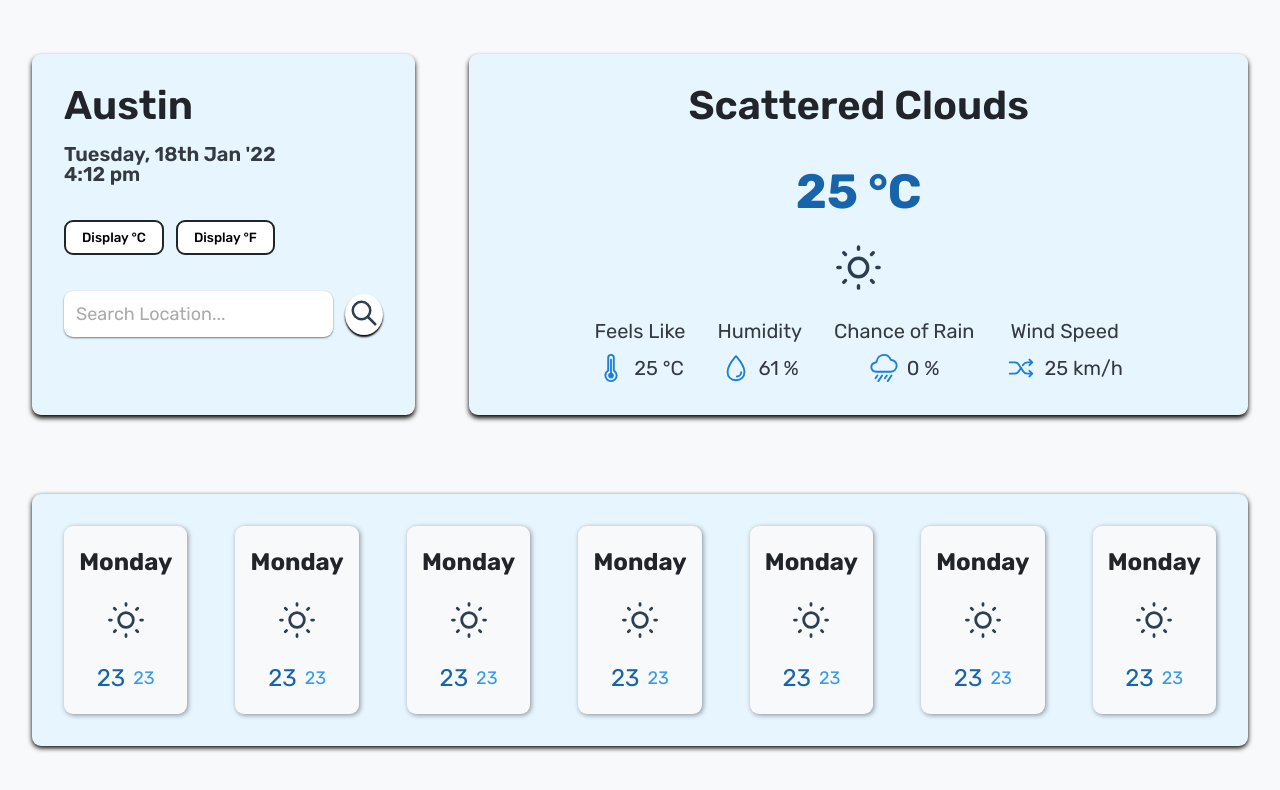
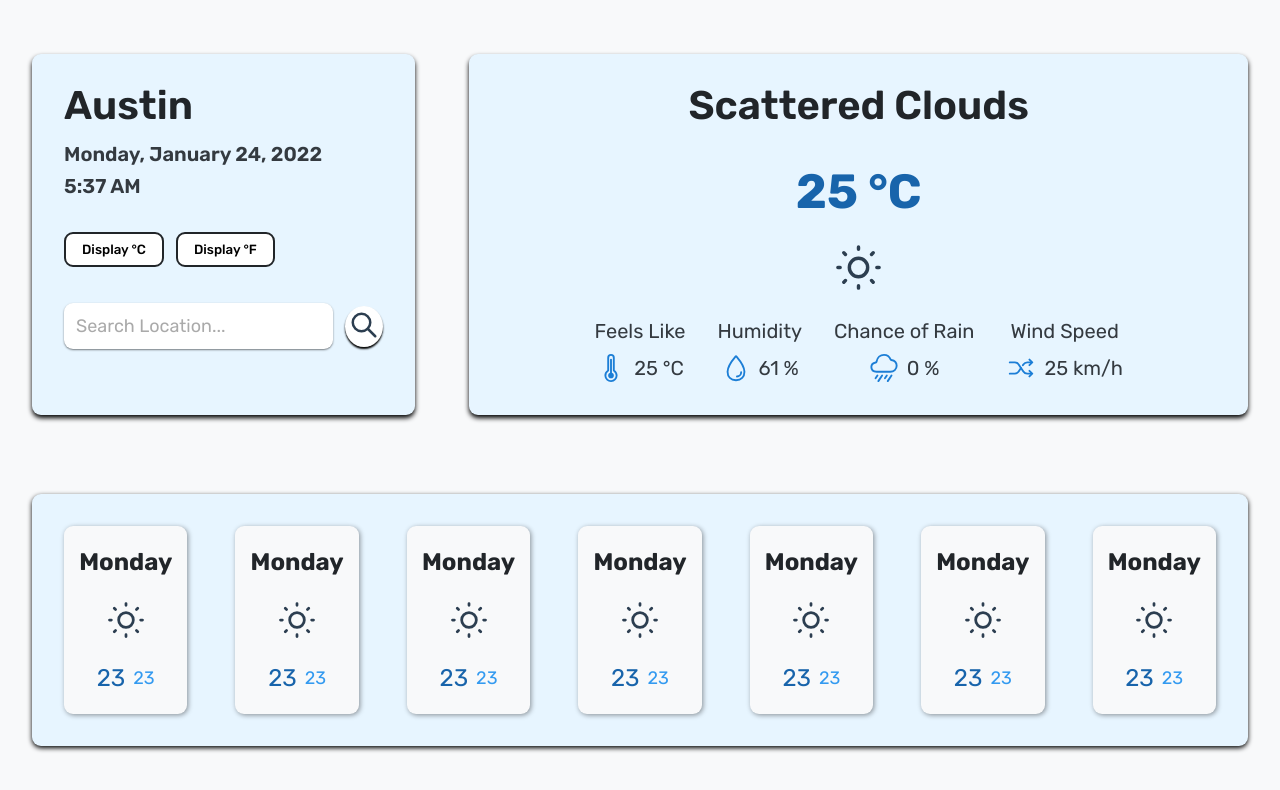
Before and after one commit to BvChung/Forecast-On-The-Go, a plain HTML site: page index.html in a window 1280 px wide. Drawn offline with nearby package versions, Linux system fonts and the light colour scheme.

Commit message:
Adjusting dates and times

```diff
--- a/script.js
+++ b/script.js
@@ -77,3 +77,37 @@ const unixConverter = async function (unix) {
 
 const sat = new Date(`January 22, 2022`);
 console.log(sat.getDay());
+
+// Adding date
+const date = document.querySelector(".city-date");
+const time = document.querySelector(".city-time");
+
+const currentDate = new Date();
+const getWeekday = function (date) {
+	const weekday = date.getUTCDay();
+	console.log(weekday);
+};
+getWeekday(currentDate);
+
+const dateOptions = {
+	day: "numeric",
+	month: "long",
+	year: "numeric",
+	weekday: "long",
+};
+const timeOptions = {
+	hour: "numeric",
+	minute: "numeric",
+};
+
+const locale = navigator.language;
+console.log(locale);
+console.log(dateOptions.weekday);
+
+// date.textContent = currentDate;
+date.textContent = new Intl.DateTimeFormat(locale, dateOptions).format(
+	currentDate
+);
+time.textContent = new Intl.DateTimeFormat(locale, timeOptions).format(
+	currentDate
+);
--- a/style.css
+++ b/style.css
@@ -79,6 +79,10 @@ body {
 .city-time {
 	font-weight: 600;
 	color: #343a40;
+}
+
+.city-date {
+	margin-bottom: 1.2rem;
 }
 
 .info-unit {
```
